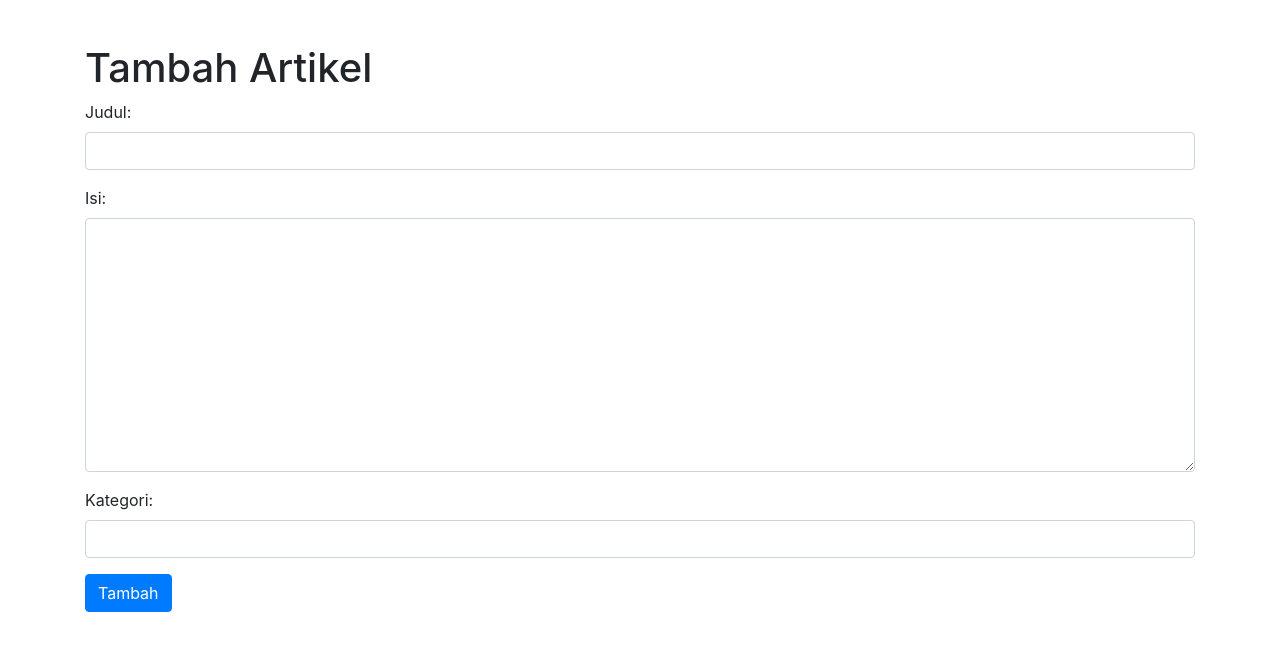
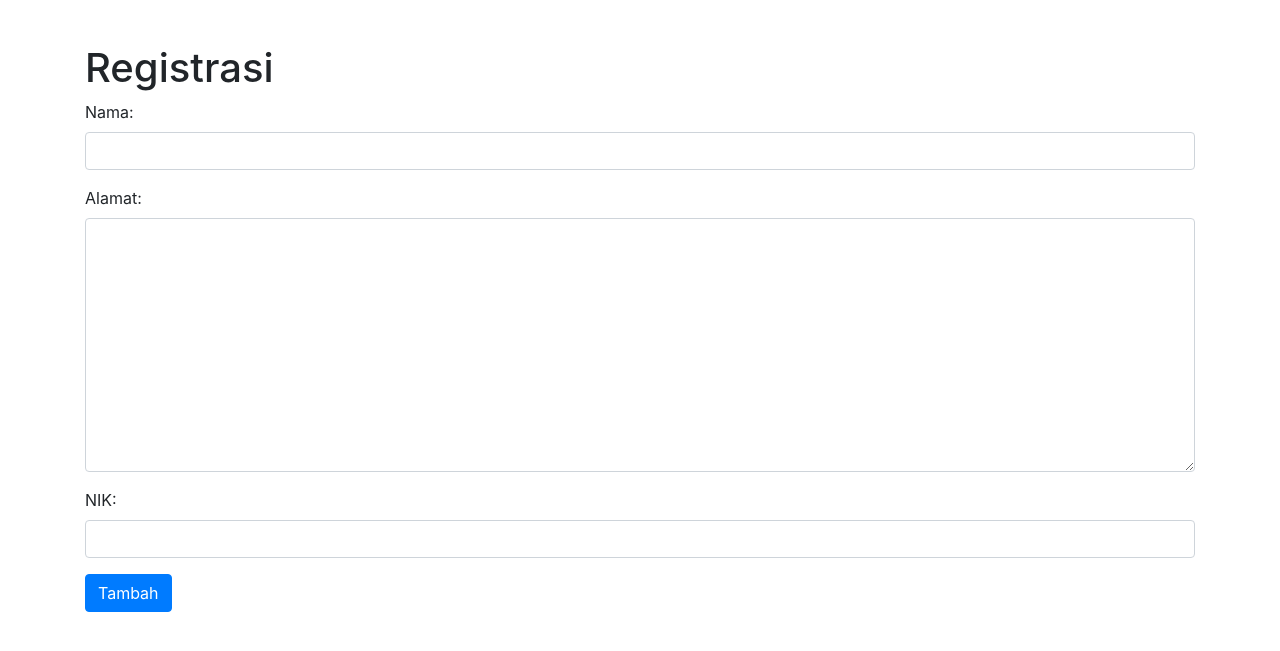
Before and after one commit to khudzu/blog, a Django app: a page that uses artikel/templates/artikel/artikel_create.html in a window 1280 px wide. Shown: the part 56-707 px from the top of the page. Run offline with Django 3.2, Linux system fonts and the light colour scheme; some libraries are stand-ins or nearby versions.

Commit message:
Update artikel_create.html

```diff
--- a/artikel/templates/artikel/artikel_create.html
+++ b/artikel/templates/artikel/artikel_create.html
@@ -5,23 +5,23 @@
 {% endblock page_title %}
 
 {% block contents %}
-	<h1>Tambah Artikel</h1>
+	<h1>Registrasi</h1>
 
 	<form method='POST'>
 		{% csrf_token %}
 
 		<div class="form-group">
-		    <label for="{{form.judul.id_for_label}}">{{form.judul.label}}:</label>
+		    <label for="{{form.judul.id_for_label}}">Nama:</label>
 		    <input type="text" class="form-control" name="{{form.judul.name}}" maxlength="{{form.judul.max}}" required id="{{form.judul.id_for_label}}">
 		</div>
 
 		<div class="form-group">
-			<label for="{{form.isi.id_for_label}}">{{form.isi.label}}:</label>
+			<label for="{{form.isi.id_for_label}}">Alamat:</label>
 			<textarea class="form-control" name="{{form.isi.name}}" rows="10" required id="{{form.isi.id_for_label}}"></textarea>
 		</div>
 
 		<div class="form-group">
-		    <label for="{{form.kategori.id_for_label}}">{{form.kategori.label}}:</label>
+		    <label for="{{form.kategori.id_for_label}}">NIK:</label>
 		    <input type="text" class="form-control" name="{{form.kategori.name}}" maxlength="{{form.kategori.max}}" required id="{{form.kategori.id_for_label}}">
 		</div>
 
```
